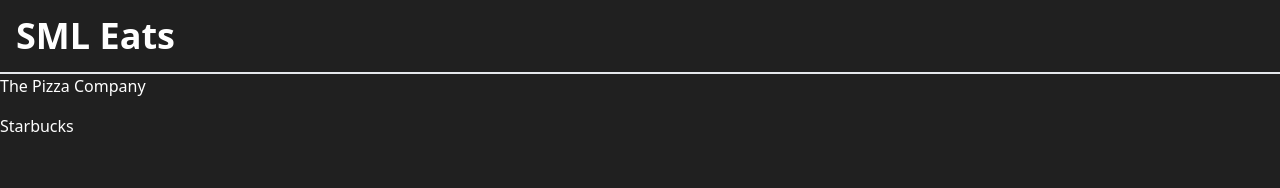
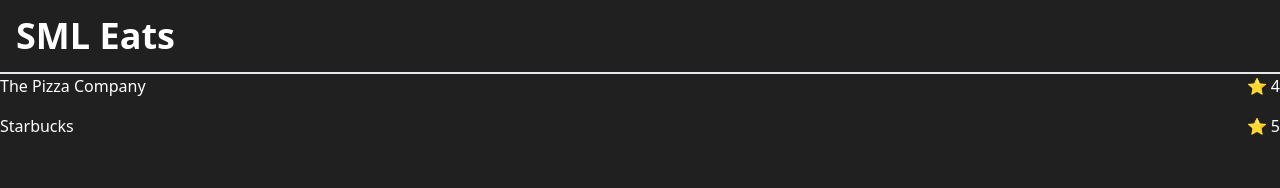
Before and after one commit to shamwela/sml-eats, a Next.js app: page / in a window 1280 px wide. Shown: the top 188 px of the page. Built offline with nearby package versions, Linux system fonts and the light colour scheme.

Commit message:
Implement rating

```diff
--- a/pages/index.tsx
+++ b/pages/index.tsx
@@ -12,11 +12,15 @@ const Home = ({ restaurants }: { restaurants: Restaurant[] }) => {
       />
 
       <section className='flex flex-col gap-y-4'>
-        {restaurants?.map(({ name, slug }) => {
+        {restaurants?.map(({ name, slug, rating }) => {
           return (
-            <Link key={slug} href={`/restaurants/${slug}`}>
-              <a>{name}</a>
-            </Link>
+            <section key={slug} className='flex justify-between'>
+              <Link href={`/restaurants/${slug}`}>
+                <a>{name}</a>
+              </Link>
+
+              <span>⭐ {rating}</span>
+            </section>
           )
         })}
       </section>
```
